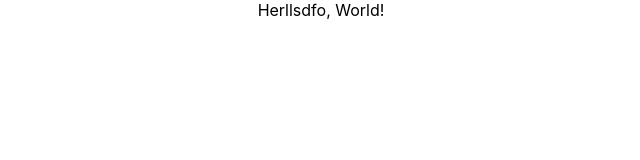
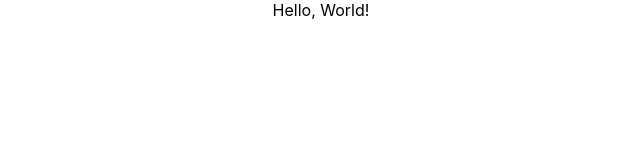
Before and after one commit to Kwiddy/Internship-React-Page, a React (Create React App) app: page / in a window 1280 px wide. Shown: the top 160 px of the page, without its empty margins (319-959 px from the left). Built offline with nearby package versions, Linux system fonts and the light colour scheme.

Commit message:
fix text typo

```diff
--- a/src/App.js
+++ b/src/App.js
@@ -5,7 +5,7 @@ import "./App.css";
 function App() {
   return (
     <div>
-      <div className="App">Herllsdfo, World!</div>
+      <div className="App">Hello, World!</div>
 
       <link
         rel="stylesheet"
```
